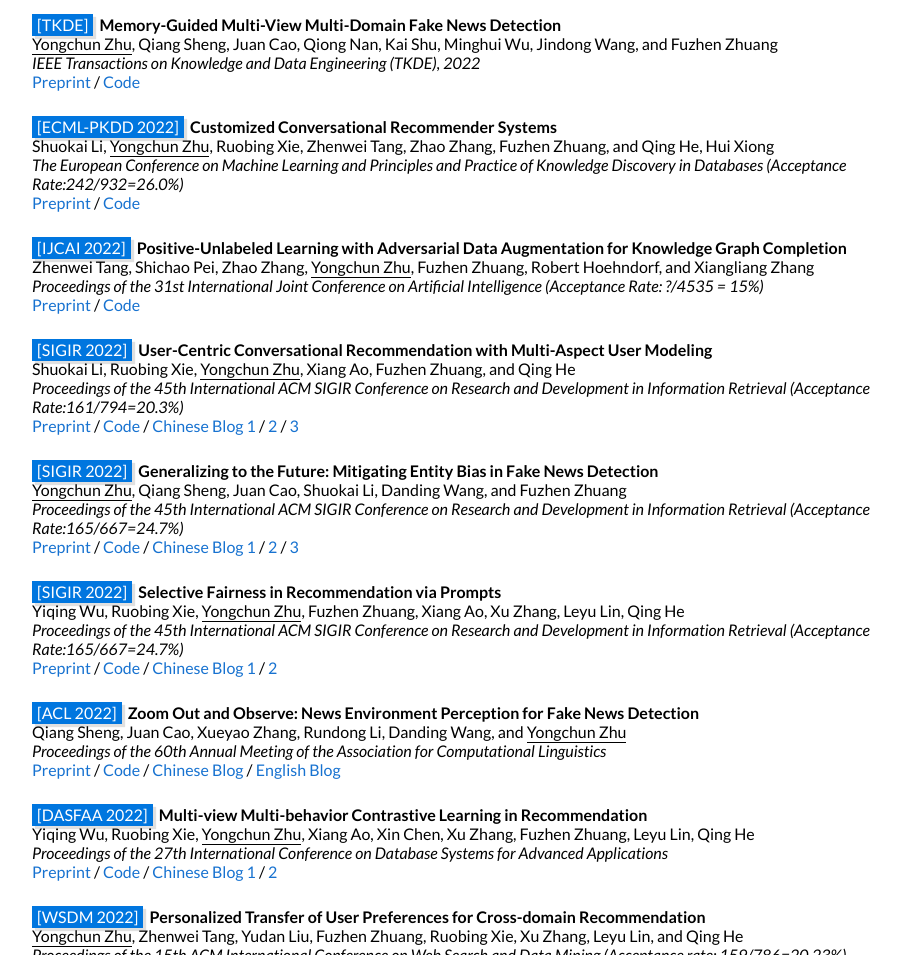
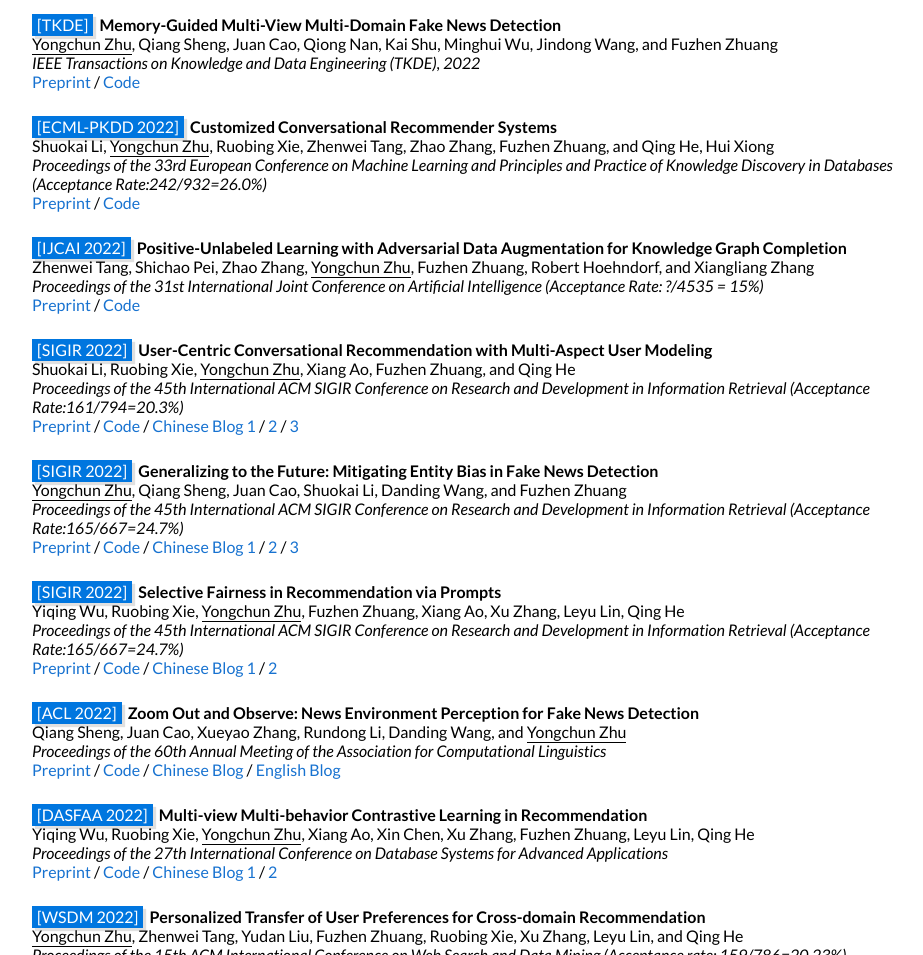
Before and after one commit to easezyc/easezyc.github.io, a plain HTML site: page index.html in a window 1280 px wide. Shown: the part 886-1841 px from the top of the page, without its empty margins (142-1065 px from the left). Drawn offline with Linux system fonts and the light colour scheme; some packages are replaced by stand-ins of ours; a script that the page names is missing.

Commit message:
upd: ecml

```diff
--- a/index.html
+++ b/index.html
@@ -311,7 +311,7 @@
               <br>
               <a class="black" href="https://scholar.google.com.hk/citations?user=idwyCbEAAAAJ">Shuokai Li</a>, <span class="underline">Yongchun Zhu</span>, <a class="black" href="http://nlp.csai.tsinghua.edu.cn/~xrb/">Ruobing Xie</a>, <a class="black" href="https://scholar.google.com/citations?user=iArcf_IAAAAJ">Zhenwei Tang</a>, <a class="black" href="https://scholar.google.com.hk/citations?user=i8a07CgAAAAJ">Zhao Zhang</a>, <a class="black" href="https://fuzhenzhuang.github.io/">Fuzhen Zhuang</a>, and <a class="black" href="https://scholar.google.com/citations?user=zT-zZucAAAAJ">Qing He</a>, <a class="black" href="https://scholar.google.com.hk/citations?user=cVDF1tkAAAAJ">Hui Xiong</a>
               <br>
-              <i>The European Conference on Machine Learning and Principles and Practice of Knowledge Discovery in Databases (Acceptance Rate:242/932=26.0%)</i>
+              <i>Proceedings of the 33rd European Conference on Machine Learning and Principles and Practice of Knowledge Discovery in Databases (Acceptance Rate:242/932=26.0%)</i>
               <br>
                 <a href="">Preprint</a> /
                 <a href="">Code</a>
```
